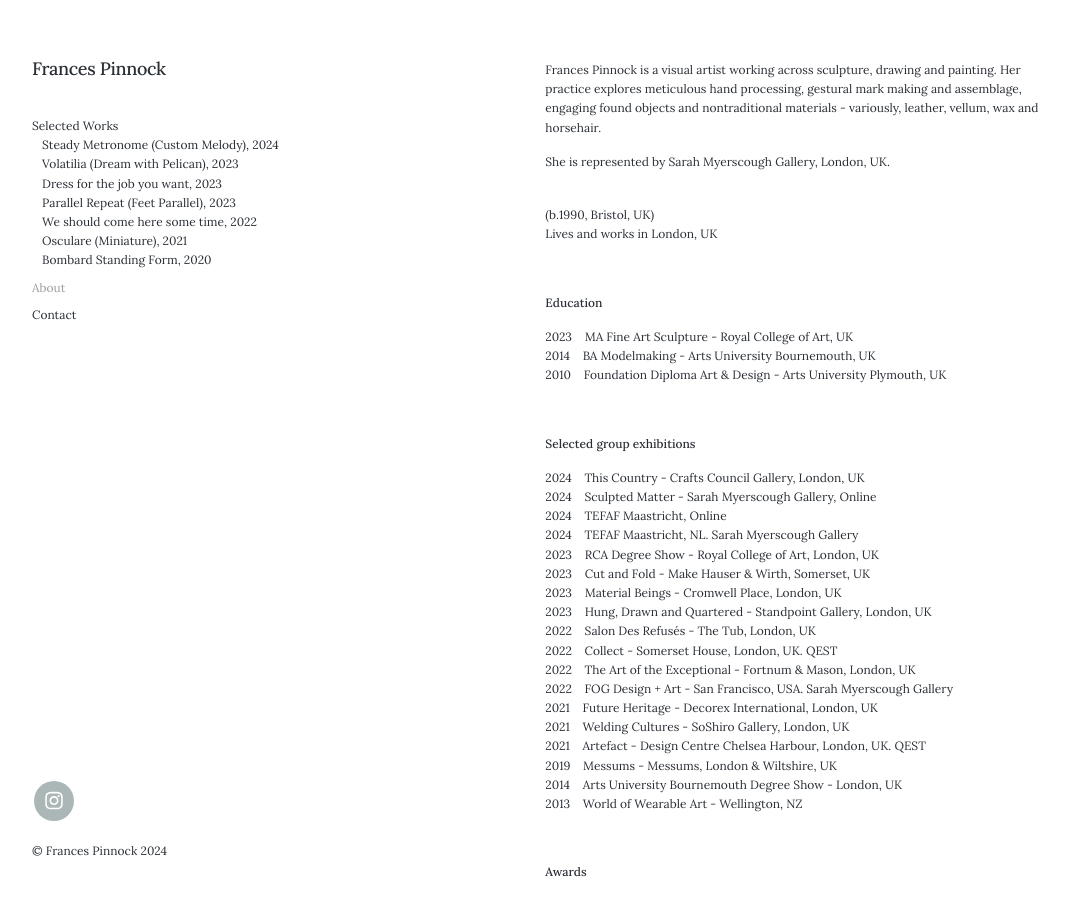
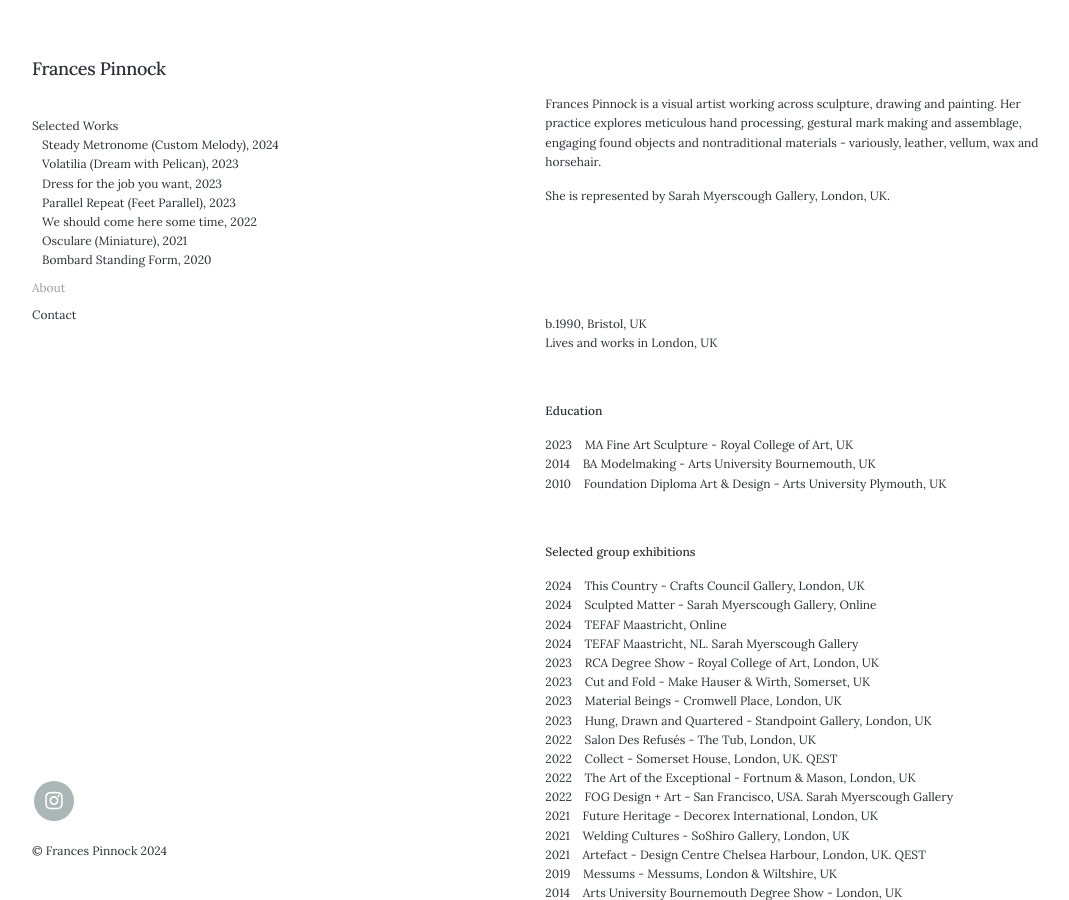
Before and after one commit to francespinnock/francespinnock.github.io, a Jekyll site: the page built from _pages/about.md, in a window 1280 px wide and 900 px high. Shown: the whole window, without its empty margins (28-1097 px from the left). Built offline with Jekyll 4.4.1, drawn with Linux system fonts in a browser that asks for light colours; nearby versions of some CDN libraries.

Commit message:
Update about.md

```diff
--- a/_pages/about.md
+++ b/_pages/about.md
@@ -3,14 +3,17 @@ title: About
 subtitle:
 description: About Frances Pinnock
 ---
+<br />
 
 Frances Pinnock is a visual artist working across sculpture, drawing and painting. Her practice explores meticulous hand processing, gestural mark making and assemblage,  engaging found objects and nontraditional materials - variously, leather, vellum, wax and horsehair.
 
 She is represented by Sarah Myerscough Gallery, London, UK.
+
 <br />
+----------------------------------------------------------------------------------------------------
 <br />
 
-(b.1990, Bristol, UK)
+b.1990, Bristol, UK
 Lives and works in London, UK
 
 <br />
```
